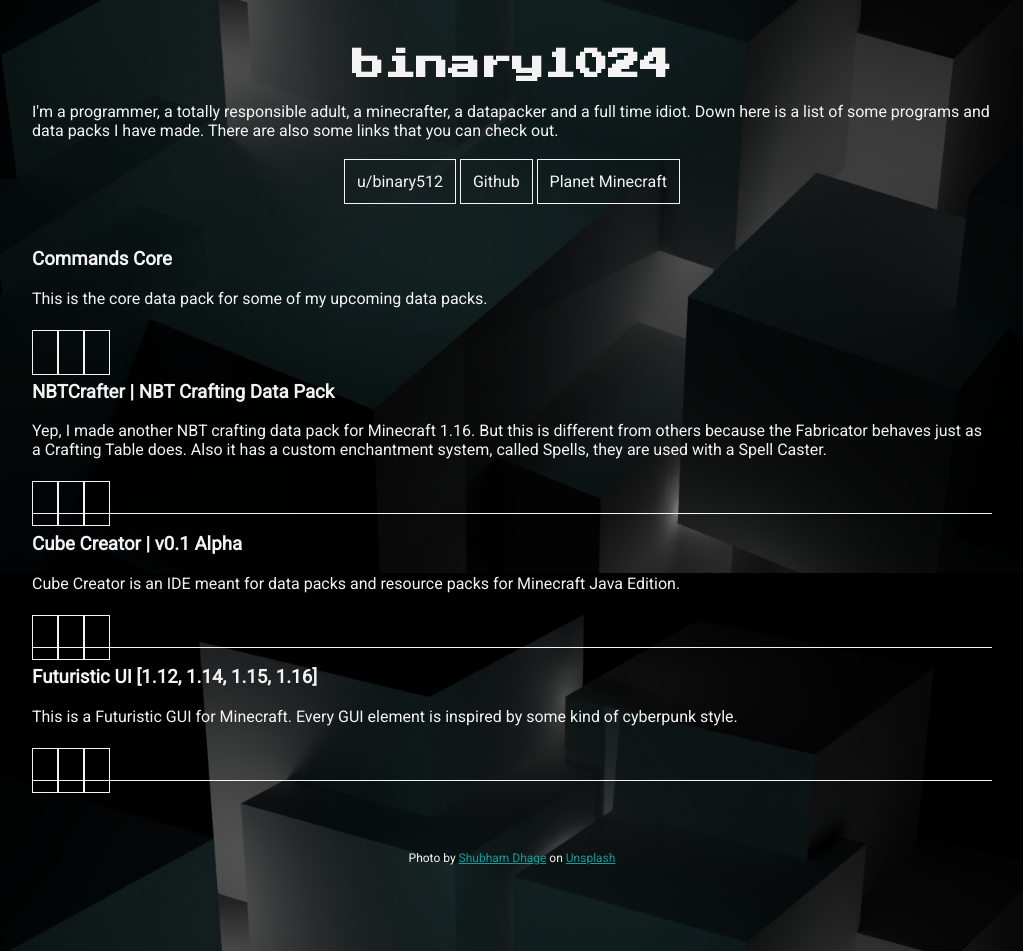
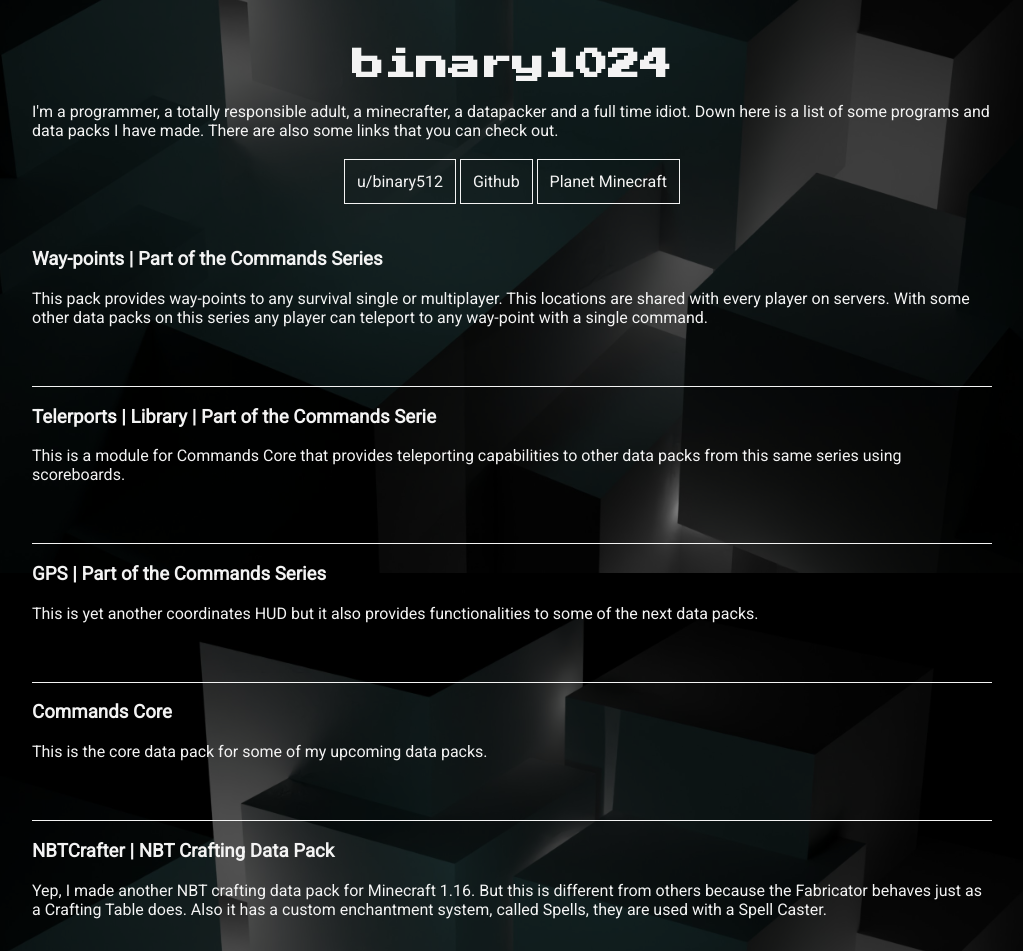
Before and after one commit to vic797/vic797.github.io, a Jekyll site: the page built from index.markdown, in a window 1280 px wide. Shown: the part 327-1278 px from the top of the page, without its empty margins (128-1151 px from the left). Built offline with Jekyll 4.4.1, drawn with Linux system fonts in a browser that asks for light colours; grey boxes are pictures that could not be loaded.

Commit message:
Fixed CSS, added links

```diff
--- a/_data/links.yml
+++ b/_data/links.yml
@@ -1,3 +1,27 @@
+-
+  title: Way-points | Part of the Commands Series
+  description: This pack provides way-points to any survival single or multiplayer. This locations are shared with every player on servers. With some other data packs on this series any player can teleport to any way-point with a single command.
+  links:
+    -
+      url: https://www.planetminecraft.com/data-pack/way-points-part-of-the-commands-series/
+      text: Post
+
+-
+  title: Telerports | Library | Part of the Commands Serie
+  description: This is a module for Commands Core that provides teleporting capabilities to other data packs from this same series using scoreboards.
+  links:
+    -
+      url: https://www.planetminecraft.com/data-pack/telerports-library-part-of-the-commands-series/
+      text: Post
+
+-
+  title: GPS | Part of the Commands Series
+  description: This is yet another coordinates HUD but it also provides functionalities to some of the next data packs.
+  links:
+    -
+      url: https://www.planetminecraft.com/data-pack/binary-s-gps/
+      text: Post
+
 -
   title: Commands Core
   description: This is the core data pack for some of my upcoming data packs.
--- a/_layouts/home.html
+++ b/_layouts/home.html
@@ -22,7 +22,7 @@
                 <h3>{{ link.title }}</h3>
                 <p>{{ link.description }}</p>
                 <br>
-                {% for url in link %}
+                {% for url in link.link %}
                 <a href="{{ url.url }}" class="media-link">{{ url.text }}</a>
                 {% endfor %}
             </div>
--- a/assets/styles.css
+++ b/assets/styles.css
@@ -71,5 +71,6 @@
 }
 
 .media-item + .media-item{
-    border-bottom: 1px solid #f3f3f3;
+    border-top: 1px solid #f3f3f3;
+    margin-top: 1.5em;
 }
```
